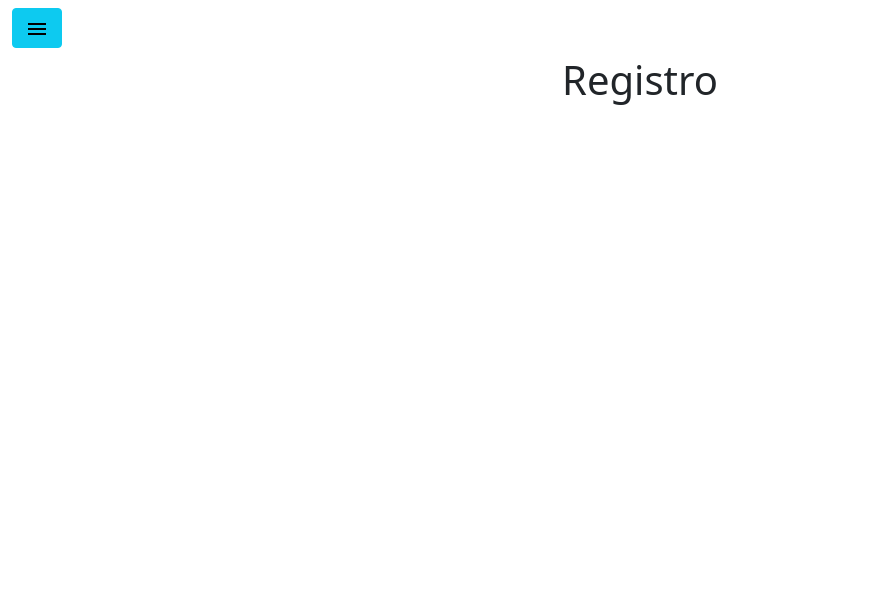
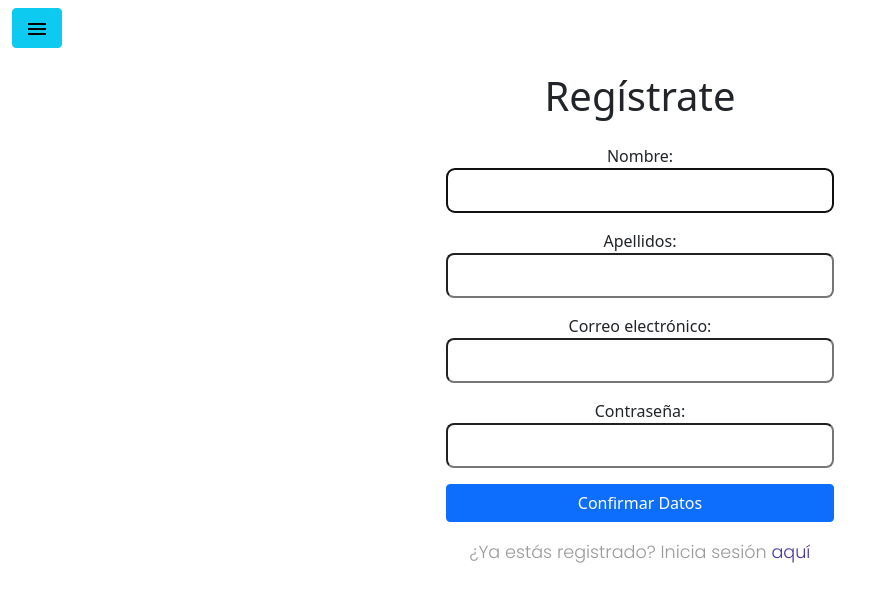
Before and after one commit to DanielGM-98/Proyecto-Final, a React (Create React App) app in the folder proyecto-final/: page /registro in a window 1280 px wide. Shown: the top 602 px of the page, without its empty margins (0-885 px from the left). Built offline with nearby package versions, Linux system fonts and the light colour scheme; no server answers.

Commit message:
Registro Creado
Se ha creado el registro y funciona usando la base de datos. Falta solucionar cuando los datos no son correctos, el email ya existe y cuando falta algún dato.

```diff
--- a/proyecto-final/src/context/DatabaseContext.js
+++ b/proyecto-final/src/context/DatabaseContext.js
@@ -3,6 +3,7 @@ import { createContext, useContext, useState } from "react";
 const DatabaseContext = createContext({
   users: [],
   setUsers: () => {},
+  register: () => {},
 });
 
 export const useDatabaseContext = () => {
@@ -18,6 +19,19 @@ export default function DatabaseContextProvider({ children }) {
     }
   };
 
+  function register(data) {
+    let url = "http://localhost:8080/insertuser";
+
+    let xhttp = new XMLHttpRequest();
+    xhttp.onreadystatechange = function () {
+      if (this.readyState == 4 && this.status == 200) {
+        console.log(this.responseText);
+      }
+    };
+    xhttp.open("POST", url, true);
+    xhttp.setRequestHeader("Content-Type", "application/json");
+    xhttp.send(JSON.stringify(data));
+  }
   xhttp.open("GET", "http://localhost:8080/users", true);
   xhttp.send();
   const [users, setUsers] = useState(null);
@@ -25,6 +39,7 @@ export default function DatabaseContextProvider({ children }) {
   const value = {
     users,
     setUsers,
+    register,
   };
 
   return (
--- a/proyecto-final/src/views/Login/Login.css
+++ b/proyecto-final/src/views/Login/Login.css
@@ -106,8 +106,6 @@ button {
   align-items: flex-end;
 }
 
-
-
 .signin{
     display: flex;
     justify-content: center;
--- a/proyecto-final/src/views/Login/Login.js
+++ b/proyecto-final/src/views/Login/Login.js
@@ -41,9 +41,9 @@ export default function Login() {
         >
           {errorMessage}
         </p>
-        <h1>Sign In</h1>
+        <h1>Inicia Sesión</h1>
         <form onSubmit={handleSubmit}>
-          <label htmlFor="email">Username:</label>
+          <label htmlFor="email">Correo electrónico:</label>
           <input
             type="text"
             id="email"
@@ -54,7 +54,7 @@ export default function Login() {
             value={user.email}
             required
           />
-          <label htmlFor="password">Password:</label>
+          <label htmlFor="password">Contraseña:</label>
           <input
             type="password"
             id="password"
@@ -63,7 +63,7 @@ export default function Login() {
             value={user.password}
             required
           />
-          <button className="btn btn-primary mt-3">Sign In</button>
+          <button className="btn btn-primary mt-3">Iniciar Sesión</button>
         </form>
         <p>
           ¿Aún no estás registrado? Registrate{" "}
--- a/proyecto-final/src/views/Register/Register.js
+++ b/proyecto-final/src/views/Register/Register.js
@@ -1,3 +1,96 @@
+import { Link, useNavigate, useLocation } from "react-router-dom";
+import { useEffect, useRef, useState } from "react";
+import { useAuthContext } from "../../context/AuthContext";
+import { useDatabaseContext } from "../../context/DatabaseContext";
 export default function Register() {
-  return <h1>Registro</h1>;
+  const { register, success } = useDatabaseContext();
+  const { login, errorMessage } = useAuthContext();
+  const location = useLocation();
+  const navigate = useNavigate();
+  const userRef = useRef();
+
+  const from = location.state?.from?.pathname || "/";
+  const [user, setUser] = useState({
+    nombre: "",
+    apellidos: "",
+    email: "",
+    password: "",
+  });
+
+  useEffect(function () {
+    return userRef.current.focus();
+  }, []);
+
+  function handleInputs(e) {
+    setUser({ ...user, [e.target.name]: e.target.value });
+  }
+
+  function handleSubmit(e) {
+    e.preventDefault();
+    register(user);
+
+    navigate(from, { replace: true });
+  }
+  return (
+    <div className="signin">
+      <section>
+        <p
+          className={errorMessage ? "errmsg" : "offscreen"}
+          aria-live="assertive"
+        >
+          {errorMessage}
+        </p>
+        <h1>Regístrate</h1>
+        <form onSubmit={handleSubmit}>
+          <label htmlFor="nombre">Nombre:</label>
+          <input
+            type="text"
+            id="nombre"
+            name="nombre"
+            ref={userRef}
+            autoComplete="off"
+            onChange={handleInputs}
+            value={user.nombre}
+            required
+          />
+          <label htmlFor="apellidos">Apellidos:</label>
+          <input
+            type="text"
+            id="apellidos"
+            name="apellidos"
+            autoComplete="off"
+            onChange={handleInputs}
+            value={user.apellidos}
+            required
+          />
+          <label htmlFor="email">Correo electrónico:</label>
+          <input
+            type="text"
+            id="email"
+            name="email"
+            autoComplete="off"
+            onChange={handleInputs}
+            value={user.email}
+            required
+          />
+          <label htmlFor="password">Contraseña:</label>
+          <input
+            type="password"
+            id="password"
+            name="password"
+            onChange={handleInputs}
+            value={user.password}
+            required
+          />
+          <button className="btn btn-primary mt-3">Confirmar Datos</button>
+        </form>
+        <p>
+          ¿Ya estás registrado? Inicia sesión{" "}
+          <Link className="link-page" to="/login">
+            aquí
+          </Link>
+        </p>
+      </section>
+    </div>
+  );
 }
```
